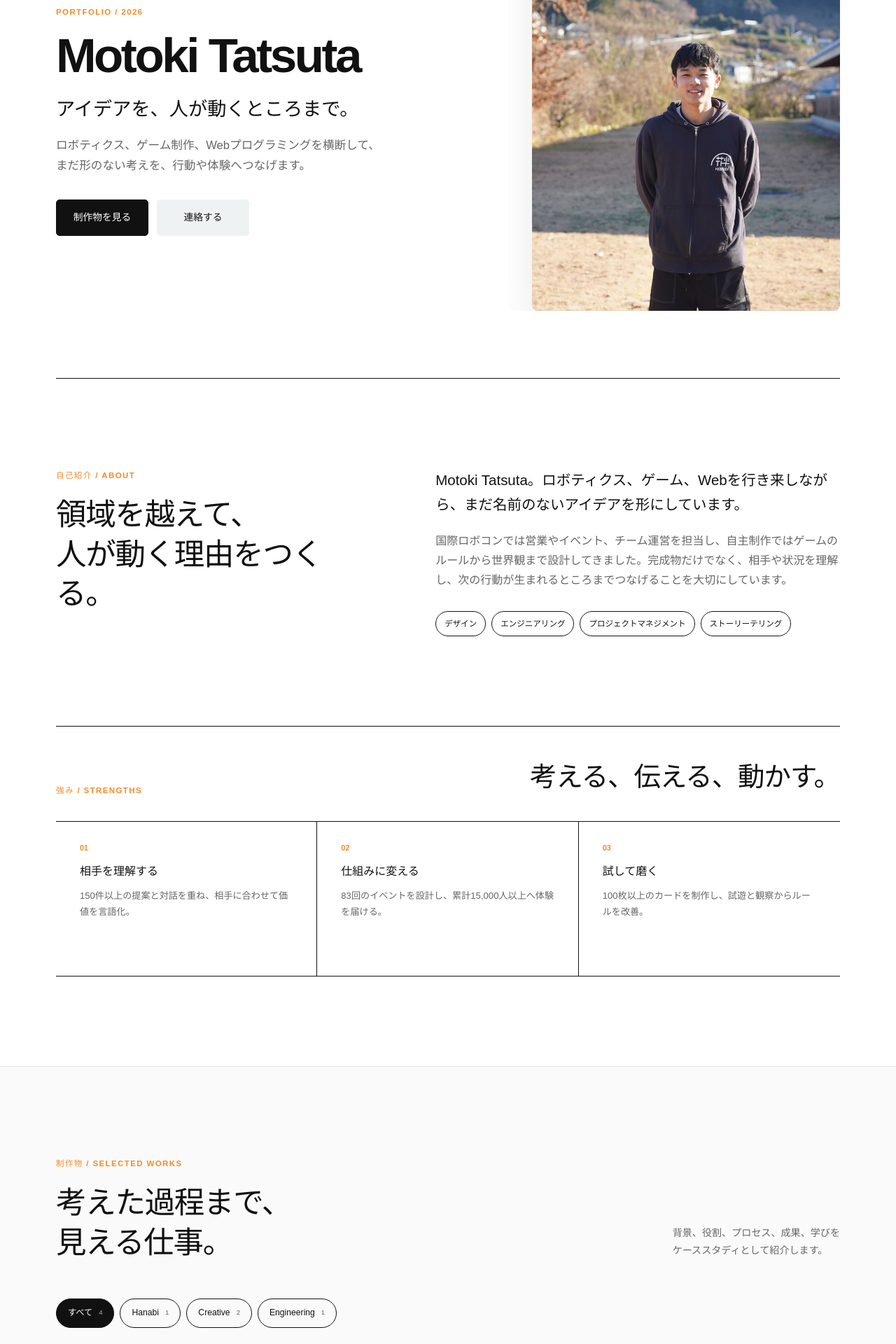
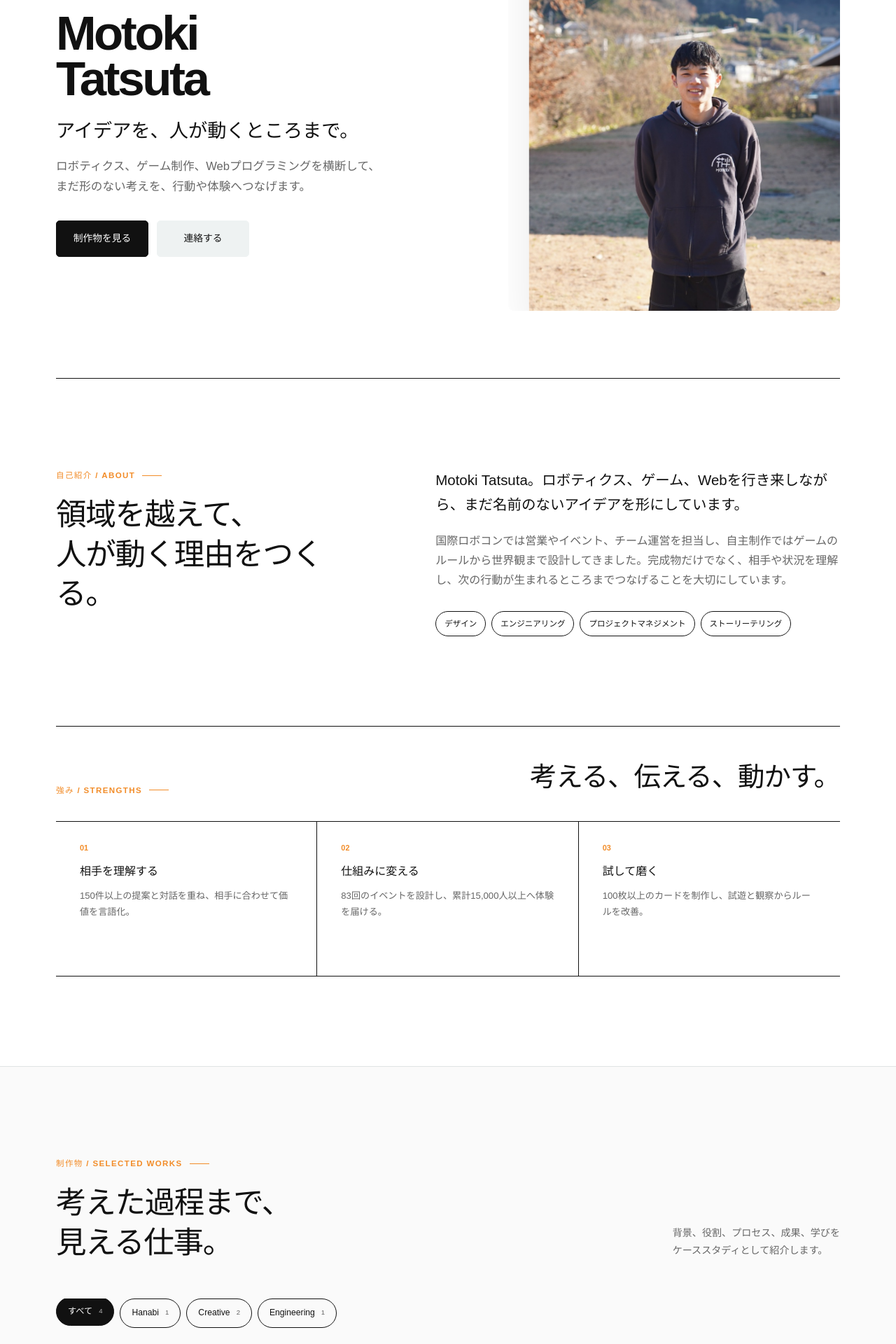
Before and after one commit to chicken-tatsuta/motoki-portfolio, a React (Vite) app: page / in a window 1280 px wide. Shown: the part 260-2180 px from the top of the page at 70% size. Built offline with nearby package versions, Linux system fonts and the light colour scheme.

Commit message:
Add richer portfolio motion

```diff
--- a/src/main.jsx
+++ b/src/main.jsx
@@ -33,6 +33,20 @@ function useReveal(routeKey) {
 }
 
 function Header({ onHome }) {
+  const [scrollProgress, setScrollProgress] = useState(0);
+  useEffect(() => {
+    const updateProgress = () => {
+      const scrollable = document.documentElement.scrollHeight - window.innerHeight;
+      setScrollProgress(scrollable > 0 ? Math.min(window.scrollY / scrollable, 1) : 0);
+    };
+    updateProgress();
+    window.addEventListener("scroll", updateProgress, { passive: true });
+    window.addEventListener("resize", updateProgress);
+    return () => {
+      window.removeEventListener("scroll", updateProgress);
+      window.removeEventListener("resize", updateProgress);
+    };
+  }, []);
   const navigate = (hash) => {
     onHome();
     window.setTimeout(() => document.querySelector(hash)?.scrollIntoView({ behavior: "smooth" }), 0);
@@ -44,11 +58,12 @@ function Header({ onHome }) {
       <button onClick={() => navigate("#works")}>制作物</button>
       <button onClick={() => navigate("#contact")}>連絡先</button>
     </nav>
+    <span className="scroll-progress" style={{ transform: `scaleX(${scrollProgress})` }} aria-hidden="true" />
   </header>;
 }
 
-function ProjectCard({ project, featured, openProject }) {
-  return <button className={featured ? "work-card featured" : "work-card"} onClick={() => openProject(project.id)} data-reveal>
+function ProjectCard({ project, featured, revealIndex, openProject }) {
+  return <button className={featured ? "work-card featured" : "work-card"} style={{ "--reveal-delay": `${Math.min(revealIndex, 3) * 90}ms` }} onClick={() => openProject(project.id)} data-reveal>
     <div className="work-card-copy">
       <p className="work-card-meta"><span>{project.index}</span>{project.group} / {project.period}</p>
       <h3>{project.title}</h3>
@@ -81,7 +96,7 @@ function Home({ openProject, openDisclosure }) {
     <section className="hero section">
       <div className="hero-copy" data-reveal>
         <p className="eyebrow">PORTFOLIO / 2026</p>
-        <h1>Motoki Tatsuta</h1>
+        <h1><span>Motoki</span><span>Tatsuta</span></h1>
         <p className="hero-subtitle">アイデアを、人が動くところまで。</p>
         <p className="hero-description">ロボティクス、ゲーム制作、Webプログラミングを横断して、<br />まだ形のない考えを、行動や体験へつなげます。</p>
         <div className="button-row">
@@ -124,9 +139,9 @@ function Home({ openProject, openDisclosure }) {
       <div className="section work-tabs" role="group" aria-label="制作物をカテゴリで絞り込む">
         {filters.map((item) => <button key={item} className={filter === item ? "active" : ""} aria-pressed={filter === item} onClick={() => setFilter(item)}>{filterLabels[item]} <span>{projects.filter((project) => item === "All" || project.group === item).length}</span></button>)}
       </div>
-      <div className="section filter-summary" aria-live="polite"><strong>{filterLabels[filter]}</strong><span>{String(visible.length).padStart(2, "0")} PROJECTS</span><p>{filterDescriptions[filter]}</p></div>
+      <div key={filter} className="section filter-summary" aria-live="polite"><strong>{filterLabels[filter]}</strong><span>{String(visible.length).padStart(2, "0")} PROJECTS</span><p>{filterDescriptions[filter]}</p></div>
       <div className="section works-grid">
-        {visible.map((project, index) => <ProjectCard key={project.id} project={project} featured={index === 0} openProject={openProject} />)}
+        {visible.map((project, index) => <ProjectCard key={project.id} project={project} featured={index === 0} revealIndex={index} openProject={openProject} />)}
       </div>
     </section>
 
--- a/src/styles.css
+++ b/src/styles.css
@@ -26,7 +26,9 @@ button:focus-visible, a:focus-visible { outline: 3px solid rgba(242, 140, 40, .3
 
 .section { width: min(calc(100% - var(--page-pad) * 2), var(--max-width)); margin-inline: auto; }
 .section-space { padding-block: clamp(76px, 10vw, 128px); }
-.section-label, .eyebrow { margin: 0 0 18px; color: var(--orange); font-size: .72rem; font-weight: 600; letter-spacing: .12em; text-transform: uppercase; }
+.section-label, .eyebrow { display: flex; align-items: center; gap: 10px; margin: 0 0 18px; color: var(--orange); font-size: .72rem; font-weight: 600; letter-spacing: .12em; text-transform: uppercase; }
+.section-label::after, .eyebrow::after { content: ""; width: 28px; height: 1px; background: currentColor; transform-origin: left; }
+.hero .eyebrow::after { animation: label-pulse 2.8s ease-in-out 1.2s infinite; }
 
 .site-header {
   position: fixed;
@@ -42,6 +44,7 @@ button:focus-visible, a:focus-visible { outline: 3px solid rgba(242, 140, 40, .3
   background: rgba(255,255,255,.94);
   backdrop-filter: blur(12px);
   -webkit-backdrop-filter: blur(12px);
+  animation: header-enter .65s cubic-bezier(.2,.75,.2,1) both;
 }
 
 .site-logo, .site-nav button { border: 0; background: transparent; font-weight: 600; }
@@ -50,6 +53,7 @@ button:focus-visible, a:focus-visible { outline: 3px solid rgba(242, 140, 40, .3
 .site-nav button { position: relative; padding: 9px 0; font-size: .84rem; }
 .site-nav button::after { content: ""; position: absolute; right: 0; bottom: 3px; left: 0; height: 2px; background: var(--orange); transform: scaleX(0); transform-origin: left; transition: transform .22s ease; }
 .site-nav button:hover::after { transform: scaleX(1); }
+.scroll-progress { position: absolute; right: 0; bottom: -1.5px; left: 0; height: 3px; background: var(--orange); transform-origin: left; transition: transform .1s linear; }
 
 [data-reveal] { opacity: 0; transform: translateY(24px); transition: opacity .65s ease, transform .65s cubic-bezier(.2,.7,.2,1); }
 [data-reveal].is-visible { opacity: 1; transform: none; }
@@ -64,19 +68,29 @@ button:focus-visible, a:focus-visible { outline: 3px solid rgba(242, 140, 40, .3
   padding-block: clamp(54px, 8vw, 96px);
 }
 
-.hero h1 { max-width: 760px; margin: 0 0 18px; font-size: clamp(3rem, 5.4vw, 5.1rem); font-weight: 600; line-height: 1; letter-spacing: -.05em; }
+.hero-copy > * { animation: hero-rise .72s cubic-bezier(.2,.75,.2,1) both; }
+.hero-copy > :nth-child(1) { animation-delay: .08s; }
+.hero-copy > :nth-child(2) { animation-delay: .16s; }
+.hero-copy > :nth-child(3) { animation-delay: .28s; }
+.hero-copy > :nth-child(4) { animation-delay: .38s; }
+.hero-copy > :nth-child(5) { animation-delay: .48s; }
+.hero h1 { max-width: 760px; margin: 0 0 18px; font-size: clamp(3rem, 5.4vw, 5.1rem); font-weight: 600; line-height: .94; letter-spacing: -.05em; }
+.hero h1 span { display: block; }
 .hero-subtitle { margin: 0 0 13px; font-size: clamp(1.25rem, 2.2vw, 1.7rem); font-weight: 600; }
 .hero-description { margin: 0; color: var(--muted); font-size: clamp(.94rem, 1.3vw, 1.04rem); }
 .button-row { display: flex; gap: 12px; margin-top: 34px; }
-.button { min-width: 132px; padding: 13px 20px; border: 1px solid var(--ink); border-radius: 5px; text-align: center; font-size: .86rem; font-weight: 600; transition: transform .2s, background .2s, color .2s; }
+.button { position: relative; min-width: 132px; padding: 13px 20px; overflow: hidden; border: 1px solid var(--ink); border-radius: 5px; text-align: center; font-size: .86rem; font-weight: 600; transition: transform .2s, background .2s, color .2s; }
+.button::after { content: ""; position: absolute; top: -50%; bottom: -50%; left: -38%; width: 24%; background: rgba(255,255,255,.3); transform: skewX(-18deg) translateX(-260%); transition: transform .55s ease; }
+.button:hover::after { transform: skewX(-18deg) translateX(780%); }
 .button:hover { transform: translateY(-3px); }
 .button.primary { background: var(--ink); color: var(--white); }
 .button.primary:hover { background: var(--orange); color: var(--ink); }
 .button.secondary { background: var(--soft); border-color: var(--soft); }
 
 .hero-visual { position: relative; align-self: stretch; min-height: 520px; display: flex; align-items: center; justify-content: flex-end; overflow: hidden; border-radius: 8px; }
-.hero-visual img { position: relative; z-index: 2; width: min(100%, 440px); height: min(68vh, 650px); min-height: 480px; object-fit: cover; border-radius: 8px; box-shadow: 0 24px 60px rgba(0,0,0,.09); }
+.hero-visual img { position: relative; z-index: 2; width: min(100%, 440px); height: min(68vh, 650px); min-height: 480px; object-fit: cover; border-radius: 8px; box-shadow: 0 24px 60px rgba(0,0,0,.09); animation: photo-breathe 8s ease-in-out 1s infinite alternate; }
 .motion-ring { position: absolute; z-index: 1; top: 10%; right: -7%; width: 78%; aspect-ratio: 1; border: 2px solid var(--orange); border-radius: 50%; transform: rotate(-18deg) scaleY(.56); animation: ring-turn 18s linear infinite; }
+.motion-ring::after { content: ""; position: absolute; top: 12%; left: 8%; width: 13px; aspect-ratio: 1; border-radius: 50%; background: var(--orange); box-shadow: 0 0 0 8px rgba(242,140,40,.12); }
 
 .two-column { display: grid; grid-template-columns: minmax(270px, .85fr) minmax(0, 1.15fr); gap: clamp(48px, 9vw, 130px); border-top: 1px solid var(--ink); }
 .two-column h2, .section-heading h2, .contact-section h2 { margin: 0; font-size: clamp(1.9rem, 3.4vw, 3rem); font-weight: 600; line-height: 1.3; letter-spacing: -.03em; }
@@ -84,16 +98,22 @@ button:focus-visible, a:focus-visible { outline: 3px solid rgba(242, 140, 40, .3
 .section-body p { margin: 0 0 20px; color: var(--muted); }
 .section-body .about-lead { color: var(--ink); font-size: clamp(1.05rem, 1.6vw, 1.28rem); font-weight: 500; line-height: 1.7; }
 .tag-list { display: flex; flex-wrap: wrap; gap: 8px; margin-top: 30px; }
-.tag-list span { padding: 7px 12px; border: 1px solid var(--ink); border-radius: 999px; font-size: .72rem; font-weight: 500; }
+.tag-list span { padding: 7px 12px; border: 1px solid var(--ink); border-radius: 999px; font-size: .72rem; font-weight: 500; transition: transform .2s ease, background .2s ease, color .2s ease; }
+.tag-list span:hover { transform: translateY(-3px) rotate(-1deg); background: var(--ink); color: var(--white); }
 
 .strengths { margin-bottom: clamp(76px, 10vw, 128px); border-top: 1px solid var(--ink); border-bottom: 1px solid var(--ink); }
 .strength-heading { display: flex; align-items: end; justify-content: space-between; gap: 40px; padding: 38px 0 30px; }
 .strength-heading .section-label { margin-bottom: 4px; }
 .strength-heading h2 { margin: 0; font-size: clamp(1.65rem, 3vw, 2.45rem); font-weight: 600; letter-spacing: -.025em; }
 .strength-grid { display: grid; grid-template-columns: repeat(3, 1fr); border-top: 1px solid var(--ink); }
-.strength-grid article { display: grid; align-content: start; gap: 10px; min-height: 220px; padding: 28px clamp(20px, 3vw, 34px); border-right: 1px solid var(--ink); }
+.strength-grid article { display: grid; align-content: start; gap: 10px; min-height: 220px; padding: 28px clamp(20px, 3vw, 34px); border-right: 1px solid var(--ink); opacity: 0; transform: translateY(20px); transition: background .3s ease, color .3s ease; }
+.strengths.is-visible .strength-grid article { animation: strength-in .62s cubic-bezier(.2,.75,.2,1) forwards; }
+.strengths.is-visible .strength-grid article:nth-child(2) { animation-delay: .1s; }
+.strengths.is-visible .strength-grid article:nth-child(3) { animation-delay: .2s; }
+.strength-grid article:hover { background: var(--orange); color: var(--ink); }
 .strength-grid article:last-child { border-right: 0; }
-.strength-grid article > span { color: var(--orange); font-size: .68rem; font-weight: 600; }
+.strength-grid article > span { color: var(--orange); font-size: .68rem; font-weight: 600; transition: transform .25s ease, color .25s ease; }
+.strength-grid article:hover > span { color: var(--ink); transform: translateX(8px); }
 .strength-grid strong { font-size: 1rem; font-weight: 600; }
 .strength-grid p { margin: 0; color: var(--muted); font-size: .82rem; }
 
@@ -102,17 +122,20 @@ button:focus-visible, a:focus-visible { outline: 3px solid rgba(242, 140, 40, .3
 .section-heading > p { max-width: 360px; margin: 0 0 5px; color: var(--muted); font-size: .88rem; }
 .work-tabs { display: flex; gap: 8px; margin-top: 52px; margin-bottom: 28px; overflow-x: auto; scrollbar-width: none; }
 .work-tabs::-webkit-scrollbar { display: none; }
-.work-tabs button { flex: 0 0 auto; display: flex; align-items: center; gap: 9px; padding: 9px 16px; border: 1px solid var(--ink); border-radius: 999px; background: transparent; font-size: .76rem; font-weight: 500; transition: background .2s, color .2s; }
+.work-tabs button { flex: 0 0 auto; display: flex; align-items: center; gap: 9px; padding: 9px 16px; border: 1px solid var(--ink); border-radius: 999px; background: transparent; font-size: .76rem; font-weight: 500; transition: background .2s, color .2s, transform .2s; }
 .work-tabs button span { font-size: .6rem; opacity: .65; }
-.work-tabs button.active, .work-tabs button:hover { background: var(--ink); color: var(--white); }
+.work-tabs button.active, .work-tabs button:hover { background: var(--ink); color: var(--white); transform: translateY(-2px); }
+.work-tabs button.active { animation: tab-active .3s ease both; }
 .filter-summary { display: grid; grid-template-columns: auto 1fr auto; gap: 10px 24px; align-items: baseline; margin-bottom: 18px; padding: 18px 2px; border-top: 1px solid var(--line); }
+.filter-summary { animation: filter-swap .38s cubic-bezier(.2,.75,.2,1) both; }
 .filter-summary strong { font-size: .9rem; font-weight: 600; }
 .filter-summary > span { color: var(--orange); font-size: .62rem; font-weight: 600; letter-spacing: .08em; }
 .filter-summary p { grid-column: 1 / -1; max-width: 720px; margin: 0; color: var(--muted); font-size: .78rem; }
 .works-grid { display: grid; grid-template-columns: repeat(2, minmax(0,1fr)); gap: 18px; }
 
 .work-card { position: relative; display: grid; grid-template-columns: 1fr; min-width: 0; padding: 0; overflow: hidden; border: 1px solid var(--ink); border-radius: 7px; background: var(--white); text-align: left; transition: transform .25s ease, box-shadow .25s ease; }
-.work-card:hover { transform: translateY(-6px); box-shadow: 0 20px 42px rgba(0,0,0,.09); }
+.work-card[data-reveal].is-visible { animation: card-enter .72s cubic-bezier(.2,.75,.2,1) var(--reveal-delay, 0ms) backwards; }
+.work-card:hover { transform: translateY(-8px) rotate(-.15deg); box-shadow: 0 22px 48px rgba(0,0,0,.11); }
 .work-card.featured { grid-column: 1 / -1; grid-template-columns: 1fr 1.12fr; min-height: 420px; }
 .work-card-copy { order: 2; display: flex; flex-direction: column; align-items: flex-start; padding: clamp(26px, 4vw, 48px); }
 .featured .work-card-copy { order: 1; }
@@ -123,12 +146,14 @@ button:focus-visible, a:focus-visible { outline: 3px solid rgba(242, 140, 40, .3
 .work-tags { display: flex; flex-wrap: wrap; gap: 7px; margin-top: 22px; }
 .work-tags span { padding: 5px 9px; background: var(--soft); border-radius: 3px; font-size: .64rem; font-weight: 500; }
 .work-link { display: flex; justify-content: space-between; width: 100%; margin-top: auto; padding-top: 28px; color: var(--ink); font-size: .75rem; font-weight: 600; }
+.work-link span { transition: transform .25s ease; }
+.work-card:hover .work-link span { transform: translate(5px,-5px); }
 .work-card-visual { order: 1; position: relative; min-height: 250px; overflow: hidden; background: var(--soft); }
 .featured .work-card-visual { order: 2; min-height: 420px; }
 .work-card-visual::after { content: ""; position: absolute; inset: 0; border: 0 solid var(--orange); transition: border-width .28s ease; pointer-events: none; }
 .work-card:hover .work-card-visual::after { border-width: 7px; }
 .work-card-visual img { width: 100%; height: 100%; object-fit: cover; transition: transform .5s ease, filter .4s ease; }
-.work-card:hover img { transform: scale(1.025); }
+.work-card:hover img { transform: scale(1.055); }
 .work-card-visual strong { display: grid; place-items: center; height: 100%; min-height: 250px; padding: 30px; white-space: pre-line; font-size: clamp(2.5rem, 6vw, 5.5rem); font-weight: 600; line-height: .9; text-align: center; }
 .visual-cat { background: #fbfaff; }
 .work-card-visual.visual-cat, .project-key-visual.visual-cat { background: #fbfaff; }
@@ -138,13 +163,15 @@ button:focus-visible, a:focus-visible { outline: 3px solid rgba(242, 140, 40, .3
 .contact-section { display: grid; grid-template-columns: minmax(0, 1.1fr) minmax(280px, .9fr); gap: clamp(48px, 9vw, 120px); border-top: 1px solid var(--ink); }
 .contact-copy > p { margin: 0 0 32px; color: var(--muted); }
 .contact-form { display: grid; border-top: 1px solid var(--ink); }
-.contact-form label { display: grid; grid-template-columns: 112px 1fr; gap: 18px; align-items: start; padding: 15px 4px; border-bottom: 1px solid var(--ink); }
+.contact-form label { display: grid; grid-template-columns: 112px 1fr; gap: 18px; align-items: start; padding: 15px 4px; border-bottom: 1px solid var(--ink); transition: padding .22s ease, background .22s ease; }
 .contact-form label > span { padding-top: 3px; font-size: .68rem; font-weight: 600; }
 .contact-form input, .contact-form textarea { width: 100%; min-width: 0; padding: 0; border: 0; outline: 0; background: transparent; color: var(--ink); font-size: .84rem; resize: vertical; }
 .contact-form input::placeholder, .contact-form textarea::placeholder { color: #999; }
-.contact-form label:focus-within { border-bottom-color: var(--orange); }
+.contact-form label:focus-within { padding-inline: 12px; border-bottom-color: var(--orange); background: rgba(242,140,40,.08); }
 .contact-form button { display: flex; justify-content: space-between; margin-top: 14px; padding: 13px 15px; border: 1px solid var(--ink); border-radius: 4px; background: var(--ink); color: var(--white); font-size: .82rem; font-weight: 600; transition: background .2s, color .2s; }
 .contact-form button:hover { background: var(--orange); color: var(--ink); }
+.contact-form button span { transition: transform .25s ease; }
+.contact-form button:hover span { transform: translate(5px,-5px); }
 .contact-form small { margin-top: 8px; color: var(--muted); font-size: .64rem; }
 .contact-socials { display: flex; gap: 22px; margin-top: 22px; }
 .contact-socials a { font-size: .74rem; font-weight: 600; }
@@ -163,13 +190,17 @@ button:focus-visible, a:focus-visible { outline: 3px solid rgba(242, 140, 40, .3
 .project-header dd { margin: 0; font-weight: 500; }
 
 .project-key-visual { position: relative; min-height: 450px; aspect-ratio: 21/9; overflow: hidden; border-radius: 7px; background: var(--ink); color: var(--white); }
-.project-key-visual img { width: 100%; height: 100%; object-fit: cover; }
+.project-key-visual img { width: 100%; height: 100%; object-fit: cover; animation: visual-breathe 12s ease-in-out infinite alternate; }
 .project-key-visual strong { display: grid; place-items: center; width: 100%; height: 100%; min-height: 450px; font-size: clamp(2.5rem, 7vw, 6rem); font-weight: 600; }
-.project-key-visual > span { position: absolute; top: 25px; left: 28px; padding: 6px 9px; background: var(--orange); color: var(--ink); font-size: .65rem; font-weight: 600; letter-spacing: .08em; }
+.project-key-visual > span { position: absolute; top: 25px; left: 28px; padding: 6px 9px; background: var(--orange); color: var(--ink); font-size: .65rem; font-weight: 600; letter-spacing: .08em; animation: label-float 3s ease-in-out infinite; }
 .project-metrics { display: grid; grid-template-columns: repeat(3,1fr); margin-top: 24px; border-top: 1px solid var(--ink); border-bottom: 1px solid var(--ink); }
 .project-metrics div { display: grid; gap: 5px; padding: 30px; border-right: 1px solid var(--ink); }
+.project-metrics div { transition: background .25s ease; }
+.project-metrics div:hover { background: var(--soft); }
 .project-metrics div:last-child { border-right: 0; }
 .project-metrics strong { font-size: clamp(2rem, 4vw, 3.6rem); font-weight: 500; line-height: 1.1; }
+.project-metrics strong { transition: transform .25s ease, color .25s ease; transform-origin: left; }
+.project-metrics div:hover strong { color: var(--orange); transform: scale(1.04); }
 .project-metrics span { color: var(--muted); font-size: .72rem; }
 
 .case-layout { display: grid; grid-template-columns: 150px minmax(0,1fr); gap: clamp(45px, 8vw, 100px); padding-block: clamp(90px, 11vw, 140px); }
@@ -187,6 +218,8 @@ button:focus-visible, a:focus-visible { outline: 3px solid rgba(242, 140, 40, .3
 .story-section.result-band > span, .story-section.result-band p { color: var(--ink); }
 .story-section ol { margin: 0; padding: 0; list-style: none; }
 .story-section li { display: grid; grid-template-columns: 46px 1fr; gap: 16px; padding: 20px 0; border-top: 1px solid var(--line); }
+.story-section li { transition: padding .22s ease, background .22s ease; }
+.story-section li:hover { padding-inline: 12px; background: var(--soft); }
 .story-section li:last-child { border-bottom: 1px solid var(--line); }
 .story-section li b { color: var(--orange); font-size: .7rem; font-weight: 600; }
 .story-section li p { color: var(--ink); }
@@ -196,6 +229,8 @@ button:focus-visible, a:focus-visible { outline: 3px solid rgba(242, 140, 40, .3
 .next-project { padding-block: 60px 90px; border-top: 1px solid var(--ink); }
 .next-project p { margin: 0 0 12px; color: var(--orange); font-size: .68rem; font-weight: 600; letter-spacing: .1em; }
 .next-project button { width: 100%; display: flex; justify-content: space-between; padding: 0; border: 0; background: transparent; font-size: clamp(2rem, 5vw, 4.2rem); font-weight: 600; text-align: left; }
+.next-project button span { transition: transform .3s ease; }
+.next-project button:hover span { transform: translate(8px,-8px); }
 
 .modal-backdrop { position: fixed; z-index: 100; inset: 0; display: grid; place-items: center; padding: 20px; background: rgba(0,0,0,.72); }
 .modal { position: relative; width: min(620px,100%); max-height: 90vh; overflow: auto; padding: clamp(30px, 5vw, 55px); border-radius: 7px; background: var(--white); }
@@ -207,8 +242,17 @@ button:focus-visible, a:focus-visible { outline: 3px solid rgba(242, 140, 40, .3
 .modal-close { position: absolute; top: 16px; right: 20px; border: 0; background: transparent; font-size: 1.7rem; }
 .modal-action { width: 100%; padding: 13px; border: 0; border-radius: 4px; background: var(--ink); color: var(--white); font-weight: 600; }
 
+@keyframes header-enter { from { opacity: 0; transform: translateY(-100%); } to { opacity: 1; transform: none; } }
+@keyframes hero-rise { from { opacity: 0; transform: translateY(26px); } to { opacity: 1; transform: none; } }
+@keyframes label-pulse { 0%,100% { transform: scaleX(.45); } 50% { transform: scaleX(1.15); } }
+@keyframes photo-breathe { from { transform: scale(1); } to { transform: scale(1.025); } }
 @keyframes ring-turn { to { transform: rotate(342deg) scaleY(.56); } }
-@keyframes photo-in { from { opacity: 0; clip-path: inset(0 0 100% 0); transform: translateY(18px); } to { opacity: 1; clip-path: inset(0); transform: none; } }
+@keyframes strength-in { from { opacity: 0; transform: translateY(20px); } to { opacity: 1; transform: none; } }
+@keyframes tab-active { 50% { transform: translateY(-2px) scale(1.035); } }
+@keyframes filter-swap { from { opacity: 0; transform: translateY(8px); } to { opacity: 1; transform: none; } }
+@keyframes card-enter { from { opacity: 0; transform: translateY(34px) scale(.985); } to { opacity: 1; transform: none; } }
+@keyframes visual-breathe { from { transform: scale(1); } to { transform: scale(1.025); } }
+@keyframes label-float { 0%,100% { transform: translateY(0); } 50% { transform: translateY(-5px); } }
 
 @media (max-width: 850px) {
   .hero { grid-template-columns: 1fr; min-height: auto; }
@@ -265,6 +309,7 @@ button:focus-visible, a:focus-visible { outline: 3px solid rgba(242, 140, 40, .3
 
 @media (prefers-reduced-motion: reduce) {
   html { scroll-behavior: auto; }
-  [data-reveal], .hero-visual img, .motion-ring { opacity: 1; transform: none; animation: none; transition: none; }
-  .work-card, .work-card img, .button { transition: none; }
+  *, *::before, *::after { animation: none !important; transition: none !important; }
+  [data-reveal], .strength-grid article { opacity: 1; transform: none; }
+  .scroll-progress { display: none; }
 }
```
